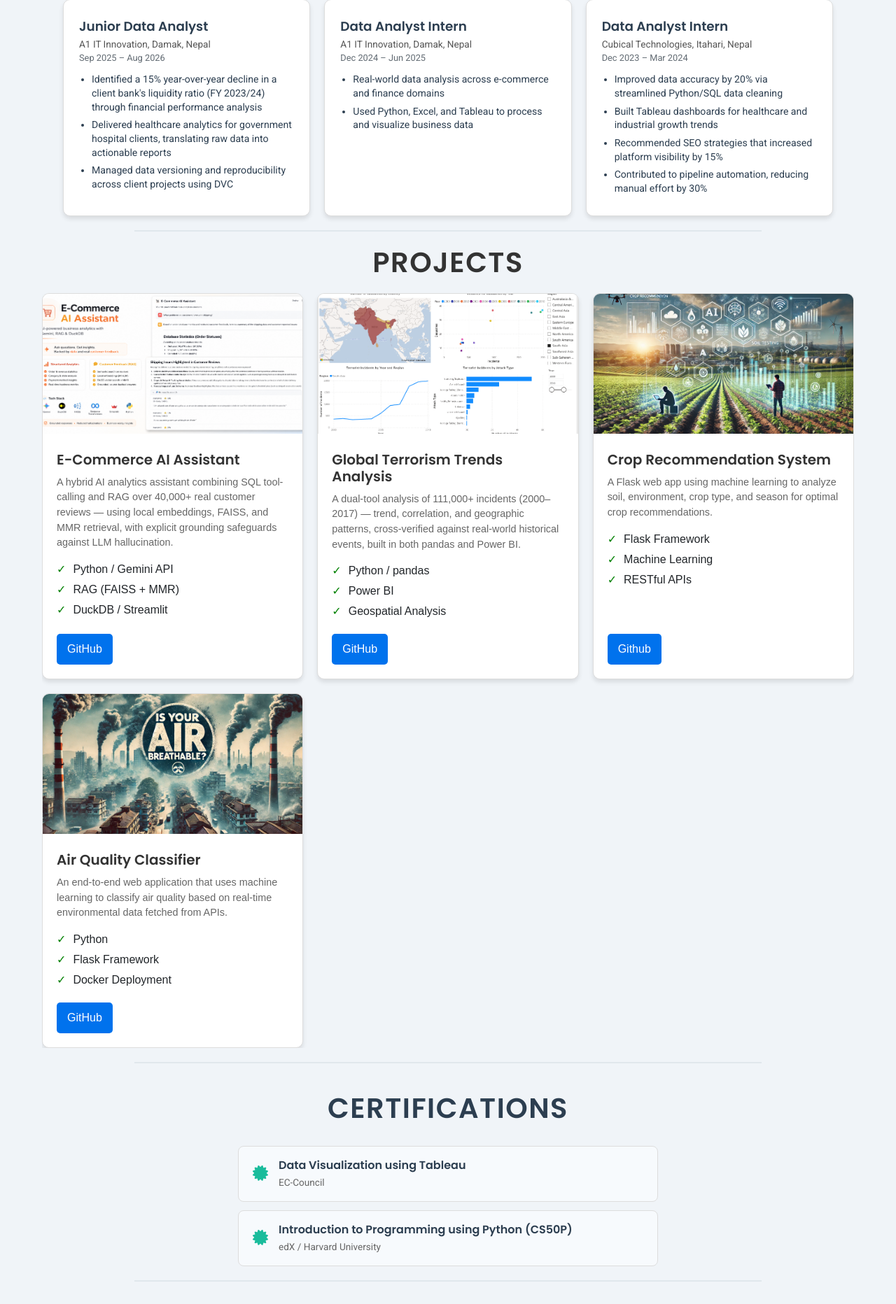
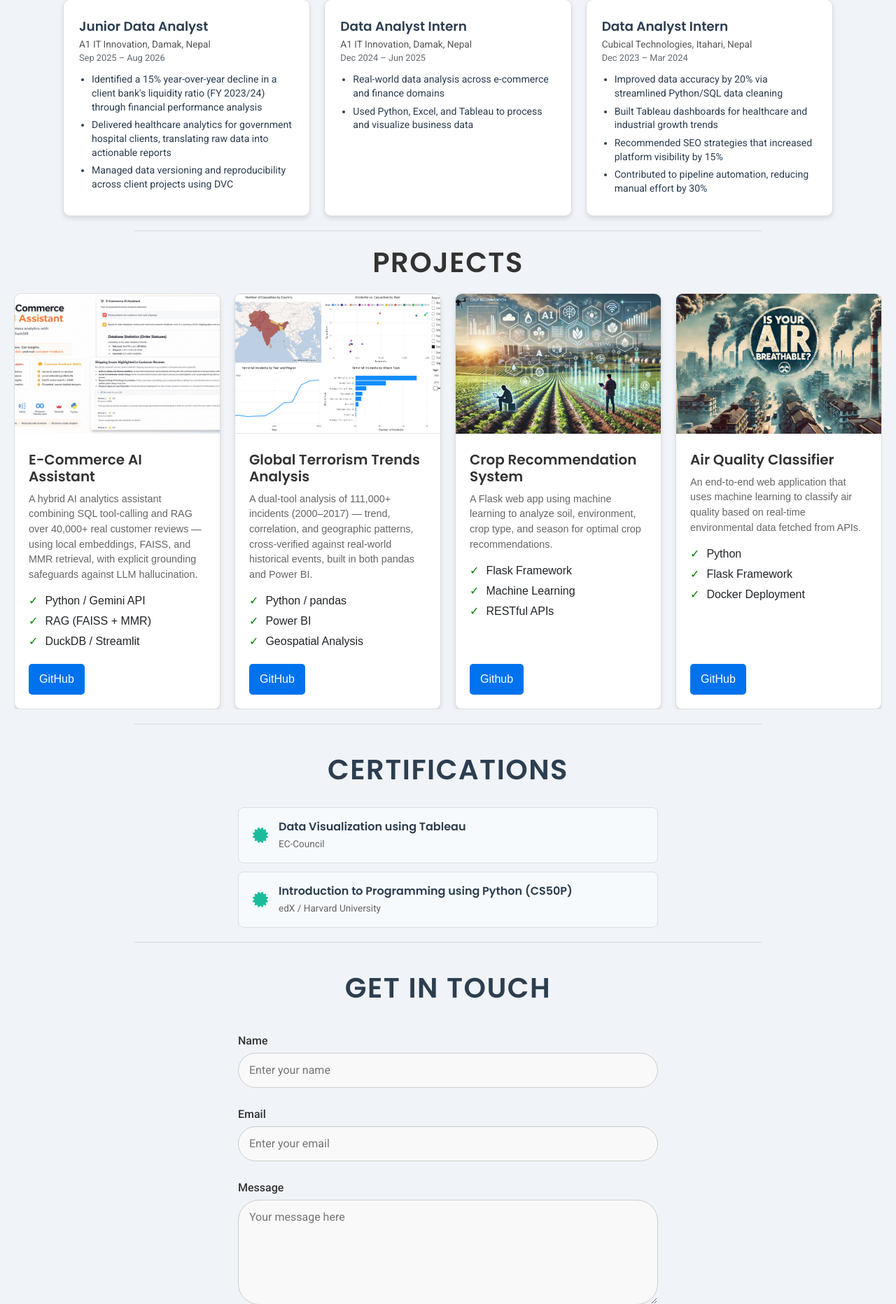
Before and after one commit to Rahul5021/Portfolio, a PHP site: page / in a window 1280 px wide. Shown: the part 1750-3614 px from the top of the page at 70% size. Run offline with PHP 8.4, Linux system fonts and the light colour scheme; some libraries are stand-ins or nearby versions.

Commit message:
Update style.css

```diff
--- a/styles/style.css
+++ b/styles/style.css
@@ -925,3 +925,14 @@ button:disabled { opacity: .65; cursor: wait; }
   html { scroll-behavior: auto; }
   *, *::before, *::after { transition: none !important; animation: none !important; }
 }
+
+/* Four projects across on desktop; stack on smaller screens. */
+#project-list { max-width: 1440px; }
+.project-grid { grid-template-columns: repeat(4, minmax(0, 1fr)); }
+.project-grid > .card { min-width: 0; }
+@media (max-width: 1199.98px) {
+    .project-grid { grid-template-columns: repeat(2, minmax(0, 1fr)); }
+}
+@media (max-width: 575.98px) {
+    .project-grid { grid-template-columns: minmax(0, 1fr); }
+}
```
